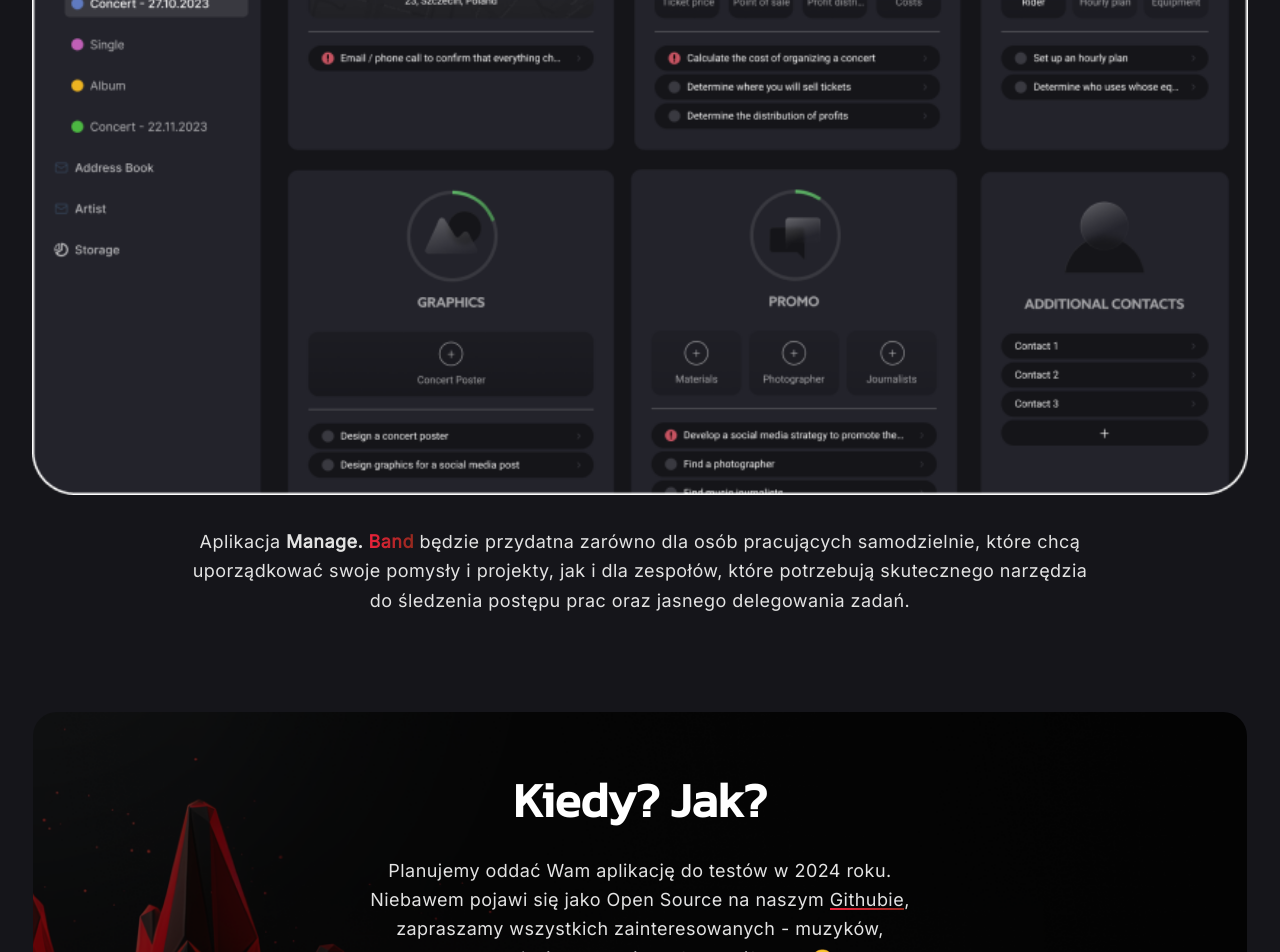
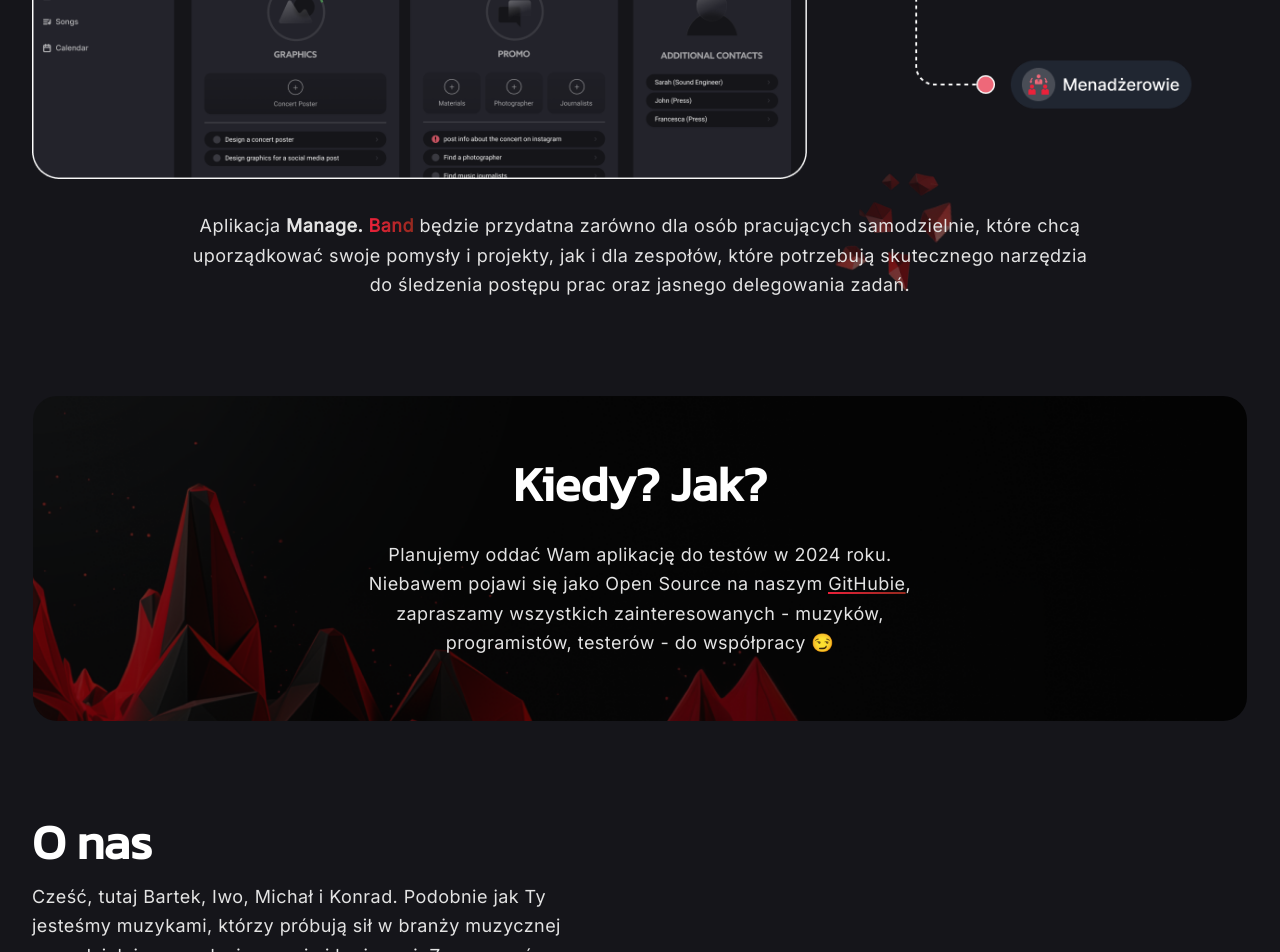
Before and after one commit to manage-band/manage-band-landing, an Astro site: page / in a window 1280 px wide. Shown: the part 2524-3476 px from the top of the page. Built offline with nearby package versions, Linux system fonts and the light colour scheme; Astro itself is replaced by a stand-in of ours.

Commit message:
:pencil: fixed typos and added updated asset (#2)

```diff
--- a/src/components/features.astro
+++ b/src/components/features.astro
@@ -7,7 +7,7 @@
 <ContentSection
   id='features'
   title='Co możemy dla Ciebie zrobić?'
-  description='Przygotowujemy dla Ciebie funkcjolności, które sprawią że zarządzanie karierą stanie się łatwiejsze a Ty będziesz mógł skupić się na tworzeniu.'
+  description='Przygotowujemy dla Ciebie funkcjonalności, które sprawią że zarządzanie karierą stanie się łatwiejsze a Ty będziesz mógł skupić się na tworzeniu.'
 >
   <Fragment slot='lead'>
     <div class='grid grid-cols-1 gap-4 lg:grid-cols-3'>
--- a/src/components/for-who.astro
+++ b/src/components/for-who.astro
@@ -11,7 +11,7 @@
   <Fragment slot='lead'>
     <div class='grid place-items-center'>
       <img
-        src='dla-kogo-app-image.png'
+        src='dla-kogo-image.png'
         alt='Dla kogo?'
         width='1312px'
         height='598px'
--- a/src/components/when.astro
+++ b/src/components/when.astro
@@ -18,7 +18,7 @@
         Niebawem pojawi się jako <strong>Open Source</strong> na naszym <a
           class='bg-gradient-to-r from-brand to-brand-secondary bg-[length:100%_2px] bg-bottom bg-no-repeat transition-[background-size] hover:bg-[length:100%_100%]'
           href={links.github}
-          target='_blank'>Githubie</a
+          target='_blank'>GitHubie</a
         >, zapraszamy wszystkich zainteresowanych - muzyków, programistów,
         testerów - do współpracy 😏
       </p>
```
Also changed, not shown: public/dla-kogo-image.png (added).
